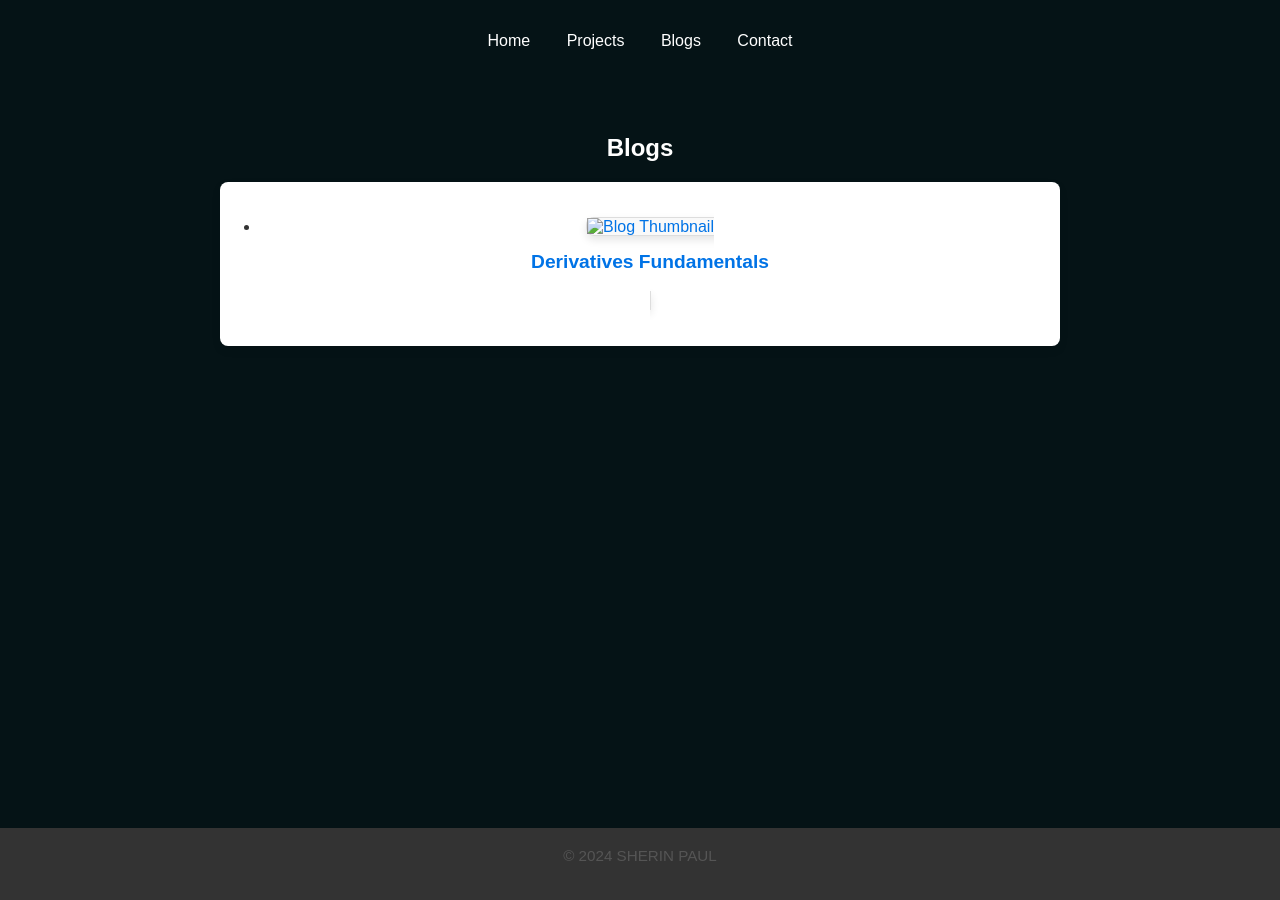
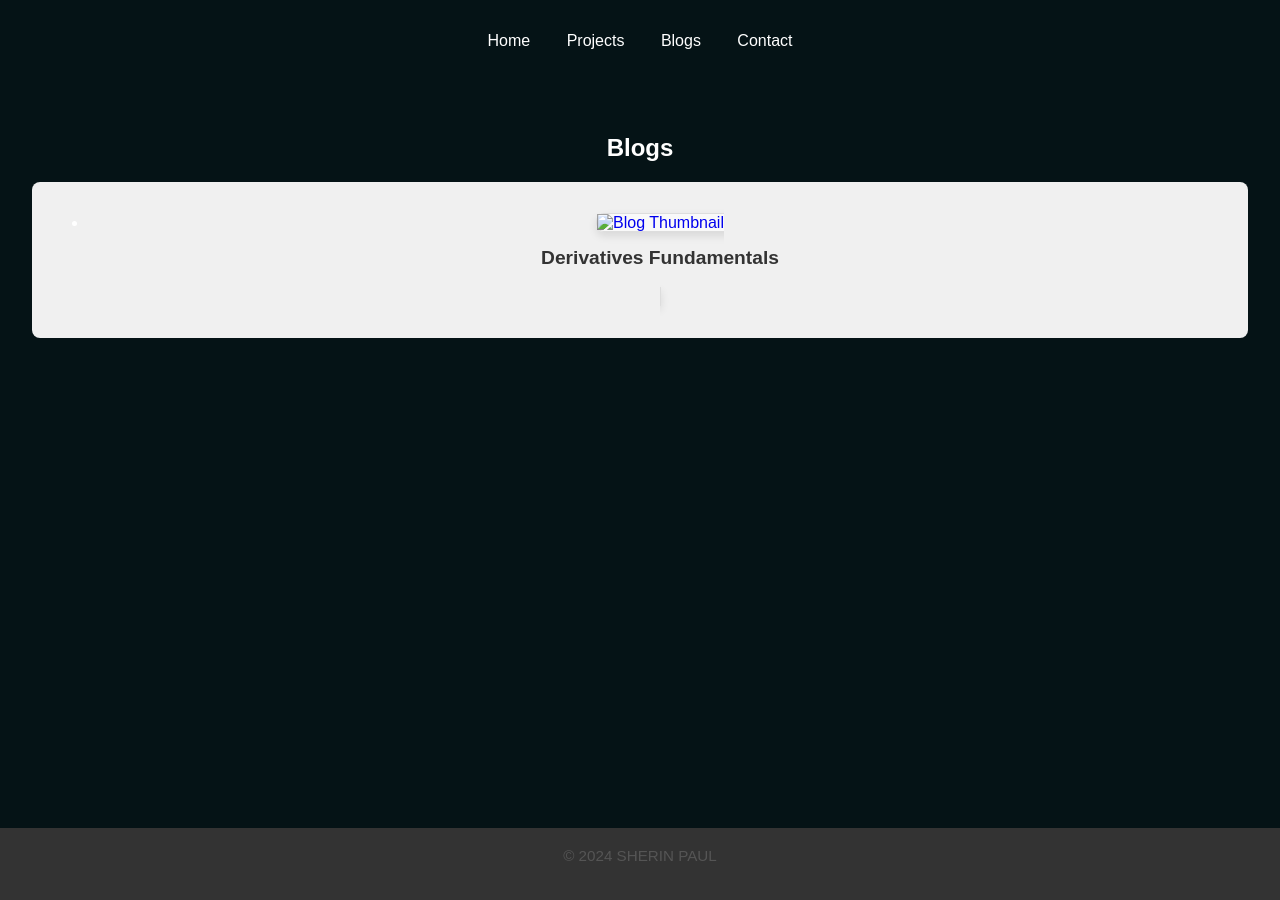
Before and after one commit to Paulsh3rin/Paulsh3rin.github.io, a Jekyll site: the page built from blogs.html, in a window 1280 px wide. Built offline with Jekyll 4.4.1, drawn with Linux system fonts in a browser that asks for light colours.

Commit message:
modified

```diff
--- a/static/css/styles.css
+++ b/static/css/styles.css
@@ -174,42 +174,21 @@ p {
 }
 
 /*Blog-post Content*/
-/* Styles for individual blog posts */
+/* Styles specific to blog post content */
 .blog-post {
-    max-width: 800px; /* Maximum width for readability */
-    margin: 20px auto; /* Center the post */
-    padding: 20px; /* Add padding */
-    background-color: #ffffff; /* Background color */
+    background-color: #f0f0f0; /* Different background for blog content */
+    padding: 1em;
     border-radius: 8px; /* Rounded corners */
-    box-shadow: 0 4px 8px rgba(0, 0, 0, 0.1); /* Subtle shadow */
-    color: #333; /* Text color */
+    margin: 1em 0; /* Margin for spacing */
 }
 
-/* Headings in the blog post */
-.blog-post h1,
-.blog-post h2,
-.blog-post h3 {
-    color: #0073e6; /* Color for headings */
+/* Specific styles for headers within blog posts */
+.blog-post h1, .blog-post h2, .blog-post h3 {
+    color: #333; /* Color for blog headers */
 }
 
-/* Paragraph styling */
+/* Paragraph styles */
 .blog-post p {
-    line-height: 1.6; /* Better line height for readability */
-    margin-bottom: 1em; /* Space between paragraphs */
+    color: #555; /* Text color for paragraphs in blog posts */
+    line-height: 1.6; /* Spacing for readability */
 }
-
-/* List styling */
-.blog-post ul,
-.blog-post ol {
-    padding-left: 20px; /* Indent lists */
-}
-
-/* Link styles within blog posts */
-.blog-post a {
-    color: #0073e6; /* Link color */
-    text-decoration: none; /* Remove underline */
-}
-
-.blog-post a:hover {
-    text-decoration: underline; /* Underline on hover */
-}
```
